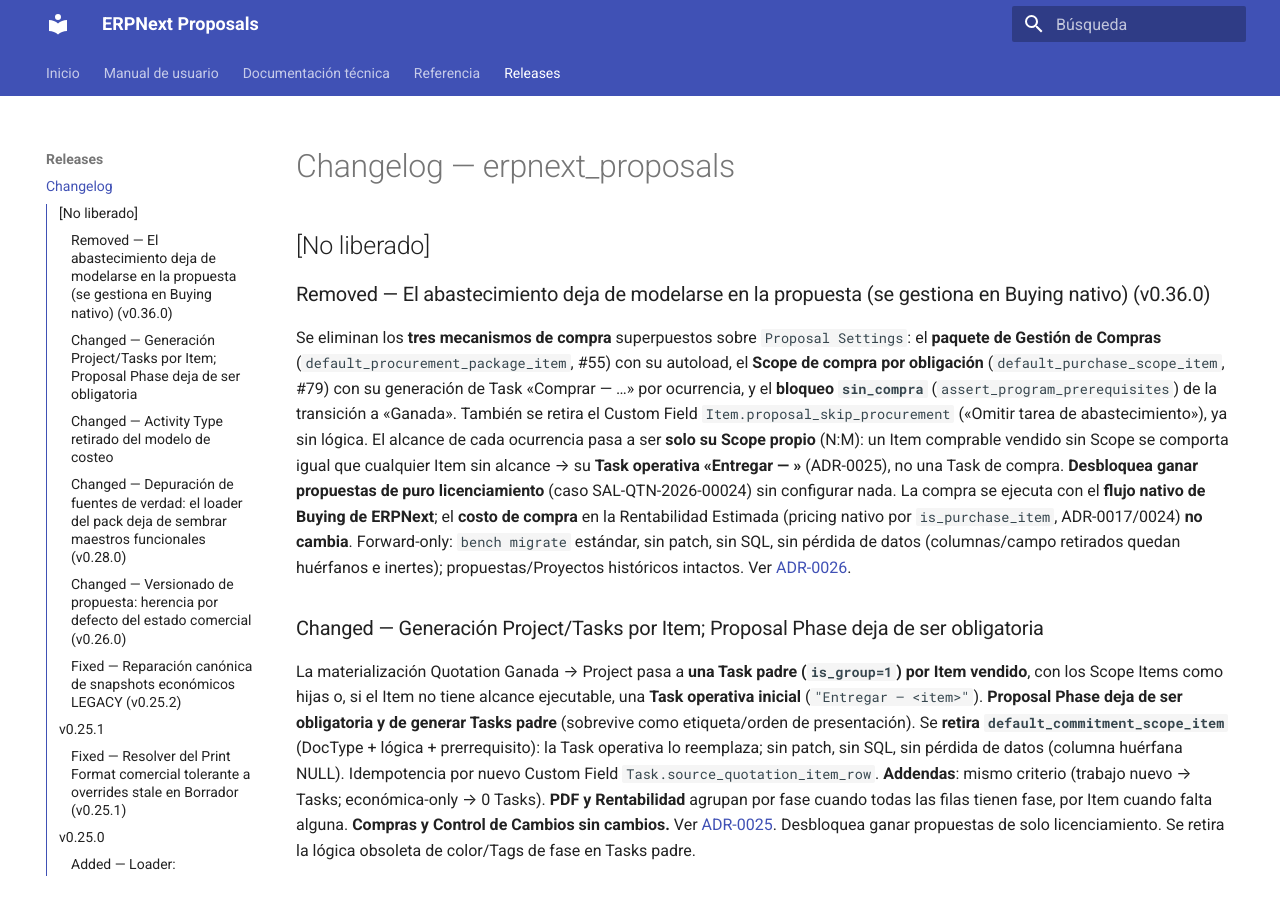
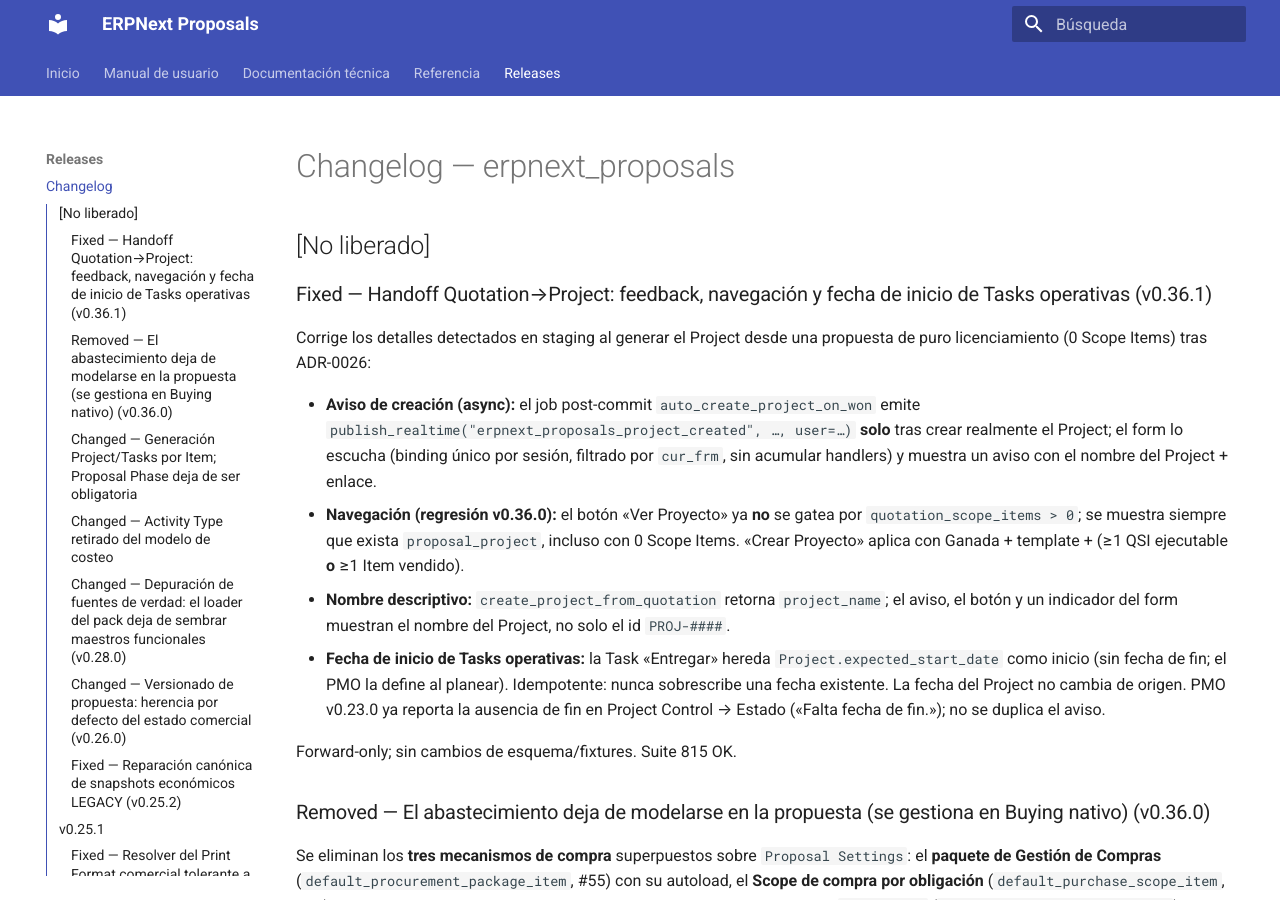
Before and after one commit to luisrms69/erpnext_proposals, an MkDocs documentation site: the page built from docs/CHANGELOG.md, in a window 1280 px wide and 900 px high. Built offline with MkDocs 1.6.1 and Material for MkDocs 9.7.7, drawn with Linux system fonts in a browser that asks for light colours; some of the changed text lies outside the part shown.

Commit message:
fix(project): feedback, navegación y fecha de inicio del handoff Quotation→Project (v0.36.1) (#85)
* fix(project): feedback, navegación y fecha de inicio del handoff Quotation→Project (v0.36.1)

Corrige los detalles detectados en staging al generar el Project desde una propuesta de
puro licenciamiento (0 Scope Items) tras ADR-0026:

- Aviso de creación (async): el job post-commit emite publish_realtime
  "erpnext_proposals_project_created" (user-dirigido) SOLO tras crear el Project; el form
  lo escucha con binding único por sesión (sin acumular handlers, filtrado por cur_frm) y
  muestra el nombre del Project + enlace.
- Navegación (regresión v0.36.0): el botón «Ver Proyecto» ya no se gatea por
  quotation_scope_items>0; visible siempre que exista proposal_project (funciona con 0 QSI).
  «Crear Proyecto» aplica con Ganada + template + (≥1 QSI ejecutable o ≥1 Item vendido).
- Nombre descriptivo: create_project_from_quotation retorna project_name; aviso/botón/
  indicador muestran el nombre, no solo el id PROJ-####.
- Fecha de inicio de Tasks operativas: la Task «Entregar» hereda Project.expected_start_date
  (sin fin; idempotente, no sobrescribe). La fecha del Project no cambia de origen.

Se conserva `const _projectStates` (contrato JS↔Python, test_js_project_states_match_python_guard).
PMO v0.23.0 ya reporta la ausencia de fecha de fin (Project Control → Estado); no se duplica.
Tests: test_scope_fallbacks.test_09/test_10, test_auto_project_on_won.test_4d. Suite 815 OK.
Colores de Tasks padre quedan fuera (decisión aparte). Bump 0.36.0 → 0.36.1.

Co-Authored-By: Claude Opus 4.8 (1M context) <noreply@anthropic.com>

* fix(project): evita `cur_frm` (regla semgrep bloqueante) en el listener realtime

El CI "Frappe Linter" (frappe-cur-frm-usage) bloquea `cur_frm` por deprecado. El listener de
`erpnext_proposals_project_created` ahora se desregistra (`frappe.realtime.off`) y se re-registra
ligado por closure al `frm` del onload: un solo handler activo (sin acumular al navegar) y sin
`cur_frm`. Comportamiento idéntico; solo cambia el mecanismo de binding.

Co-Authored-By: Claude Opus 4.8 (1M context) <noreply@anthropic.com>

---------

Co-authored-by: Claude Opus 4.8 (1M context) <noreply@anthropic.com>

```diff
--- a/docs/CHANGELOG.md
+++ b/docs/CHANGELOG.md
@@ -1,6 +1,27 @@
 # Changelog — erpnext_proposals
 
 ## [No liberado]
+
+### Fixed — Handoff Quotation→Project: feedback, navegación y fecha de inicio de Tasks operativas (v0.36.1)
+
+Corrige los detalles detectados en staging al generar el Project desde una propuesta de puro
+licenciamiento (0 Scope Items) tras ADR-0026:
+
+- **Aviso de creación (async):** el job post-commit `auto_create_project_on_won` emite
+  `publish_realtime("erpnext_proposals_project_created", …, user=…)` **solo** tras crear realmente el
+  Project; el form lo escucha (binding único por sesión, filtrado por `cur_frm`, sin acumular handlers) y
+  muestra un aviso con el nombre del Project + enlace.
+- **Navegación (regresión v0.36.0):** el botón «Ver Proyecto» ya **no** se gatea por `quotation_scope_items > 0`;
+  se muestra siempre que exista `proposal_project`, incluso con 0 Scope Items. «Crear Proyecto» aplica con
+  Ganada + template + (≥1 QSI ejecutable **o** ≥1 Item vendido).
+- **Nombre descriptivo:** `create_project_from_quotation` retorna `project_name`; el aviso, el botón y un
+  indicador del form muestran el nombre del Project, no solo el id `PROJ-####`.
+- **Fecha de inicio de Tasks operativas:** la Task «Entregar» hereda `Project.expected_start_date` como
+  inicio (sin fecha de fin; el PMO la define al planear). Idempotente: nunca sobrescribe una fecha existente.
+  La fecha del Project no cambia de origen. PMO v0.23.0 ya reporta la ausencia de fin en Project Control →
+  Estado («Falta fecha de fin.»); no se duplica el aviso.
+
+Forward-only; sin cambios de esquema/fixtures. Suite 815 OK.
 
 ### Removed — El abastecimiento deja de modelarse en la propuesta (se gestiona en Buying nativo) (v0.36.0)
 
--- a/erpnext_proposals/__init__.py
+++ b/erpnext_proposals/__init__.py
@@ -1 +1 @@
-__version__ = "0.36.0"
+__version__ = "0.36.1"
```
Also changed, not shown: CONTINUITY.md (+31 -39 lines), 4 other files.
